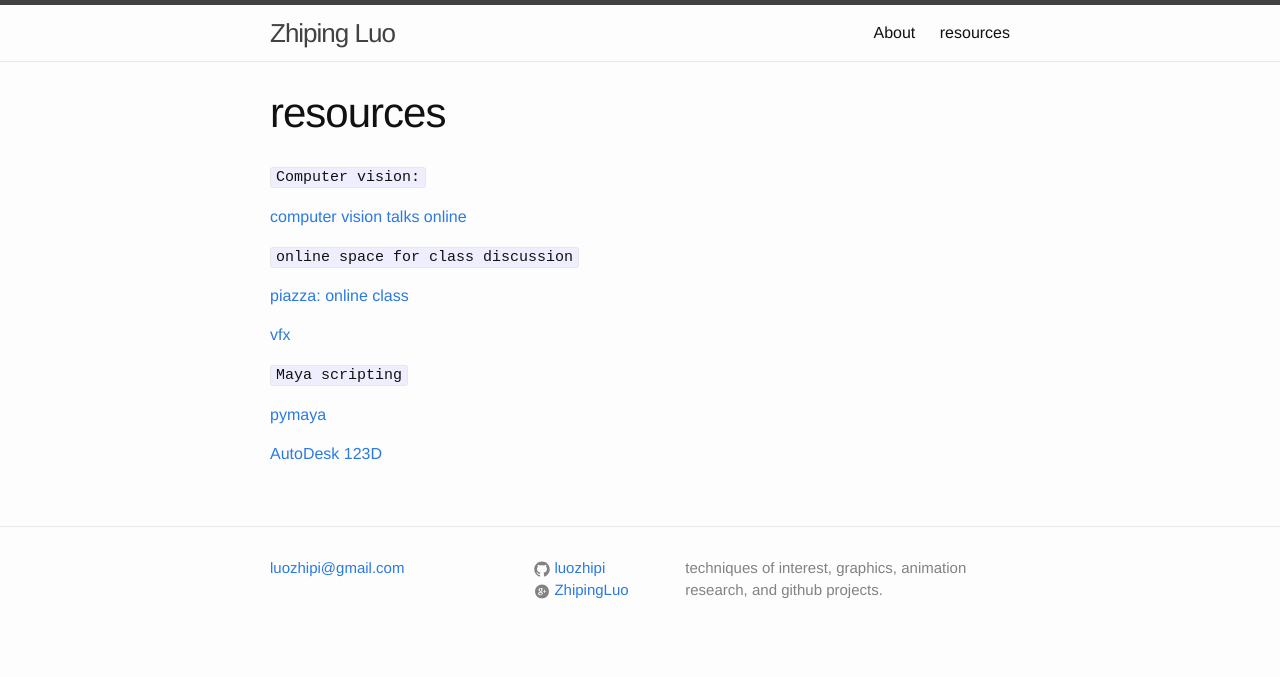
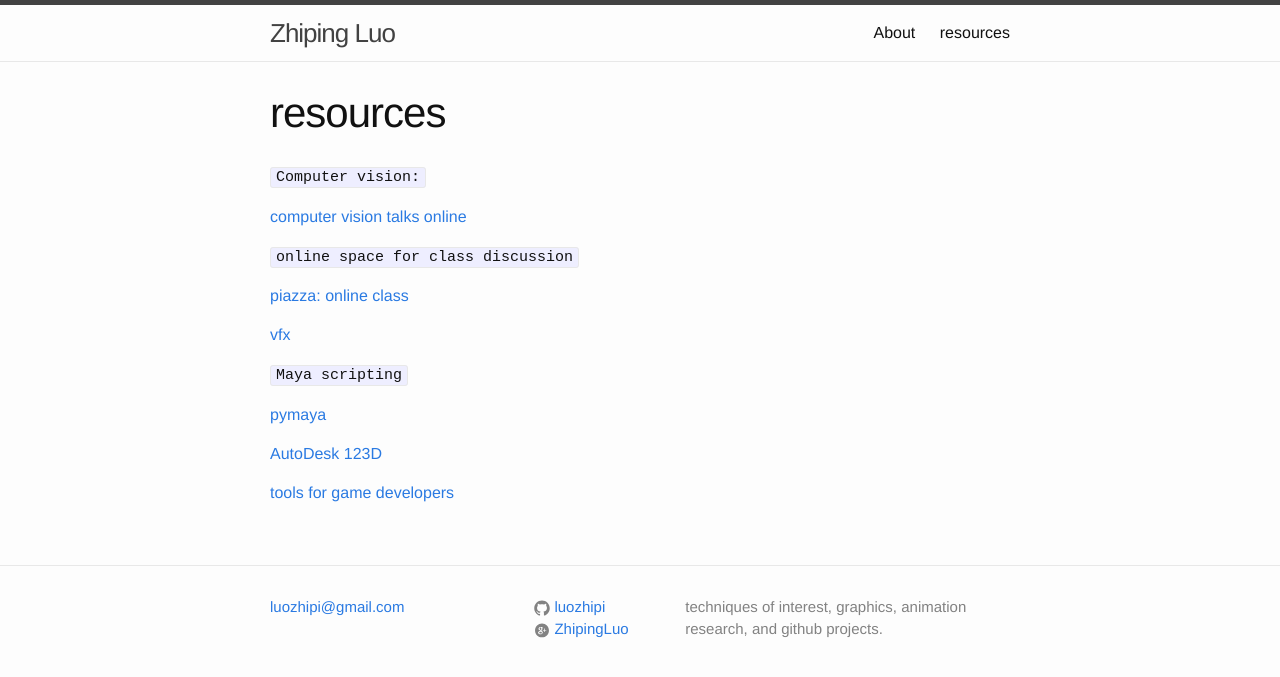
Before and after one commit to luozhipi/luozhipi.github.io, a Jekyll site: the page built from resources.md, in a window 1280 px wide. Shown: the top 677 px of the page. Built offline with Jekyll 4.4.1, drawn with Linux system fonts in a browser that asks for light colours.

Commit message:
Update resources.md

```diff
--- a/resources.md
+++ b/resources.md
@@ -20,8 +20,11 @@ permalink: /res/
 
 [AutoDesk 123D]
 
+[tools for game developers]
+
 [computer vision talks online]: http://www.computervisiontalks.com/
 [piazza: online class]: https://piazza.com/
 [vfx]: https://www.fxguide.com
 [pymaya]: http://zurbrigg.com/
 [AutoDesk 123D]: http://blog.123dapp.com/
+[tools for game developers]: https://www.codeandweb.com/
```
